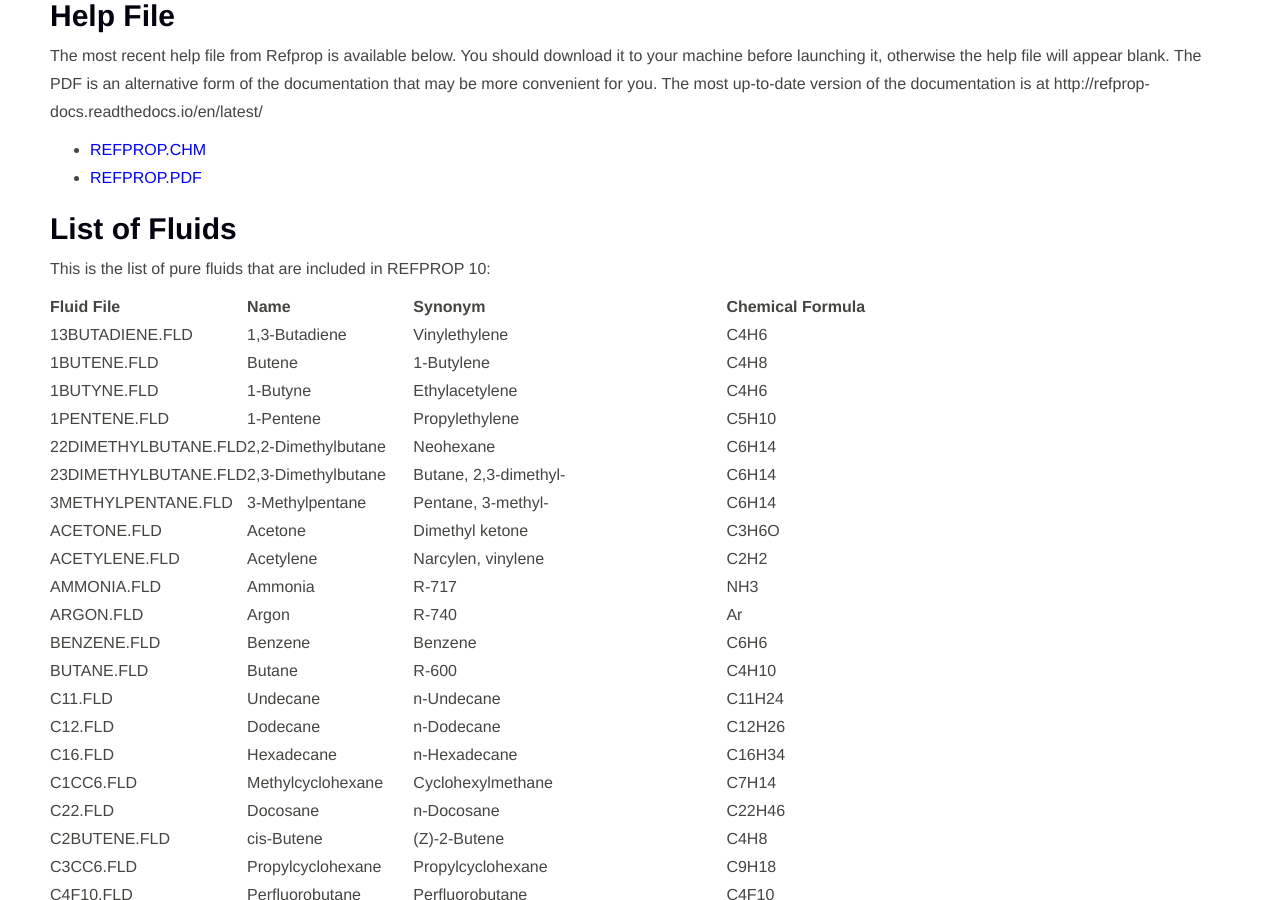
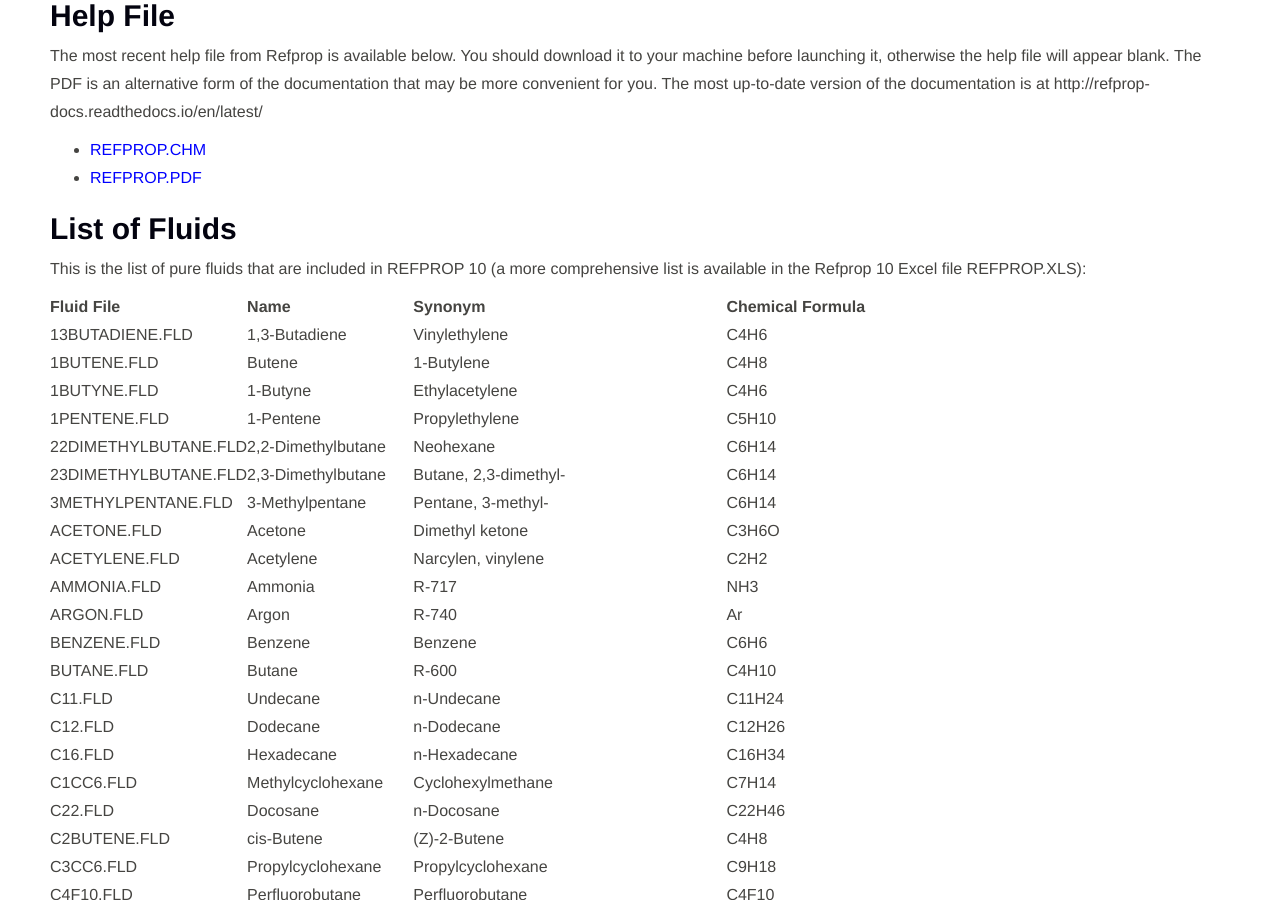
Before and after one commit to usnistgov/REFPROP-docs, a Jekyll site: the page built from index.md, in a window 1280 px wide and 900 px high, scrolled down 6017 px. Built offline with Jekyll 4.4.1, drawn with Linux system fonts in a browser that asks for light colours; nearby versions of some CDN libraries; library files that are not in the unit come from our copies.

Commit message:
Update index.md

```diff
--- a/index.md
+++ b/index.md
@@ -204,7 +204,7 @@
 
 ## List of Fluids
 
-This is the list of pure fluids that are included in REFPROP 10:
+This is the list of pure fluids that are included in REFPROP 10 (a more comprehensive list is available in the Refprop 10 Excel file REFPROP.XLS):
 
 <table>
 <tr>
```
